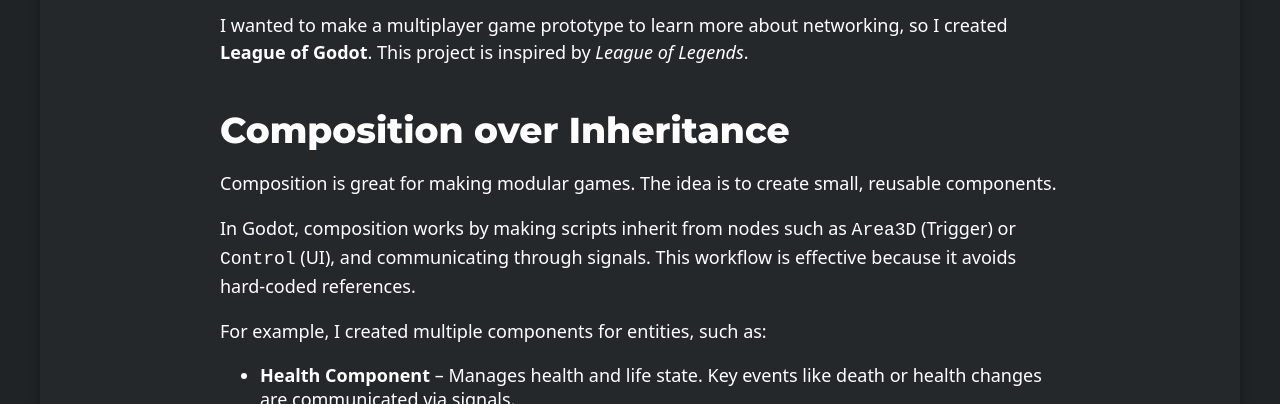
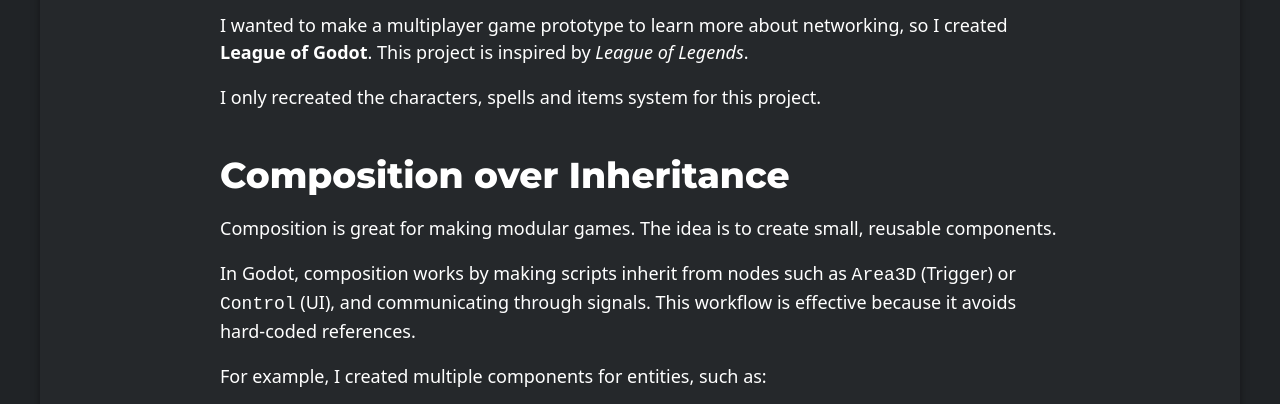
Before and after one commit to Raftatul/Raftatul.github.io, a plain HTML site: page project_5.html in a window 1280 px wide. Shown: the part 696-1100 px from the top of the page. Drawn offline with Linux system fonts and the light colour scheme; some icons are missing.

Commit message:
project_5 change project description

```diff
--- a/project_5.html
+++ b/project_5.html
@@ -37,6 +37,7 @@
 
                     <!-- Project Description HERE -->
                     <p>I wanted to make a multiplayer game prototype to learn more about networking, so I created <strong>League of Godot</strong>. This project is inspired by <em>League of Legends</em>.</p>
+                    <p>I only recreated the characters, spells and items system for this project.</p>
                 </div>
 
                 <div>
```
